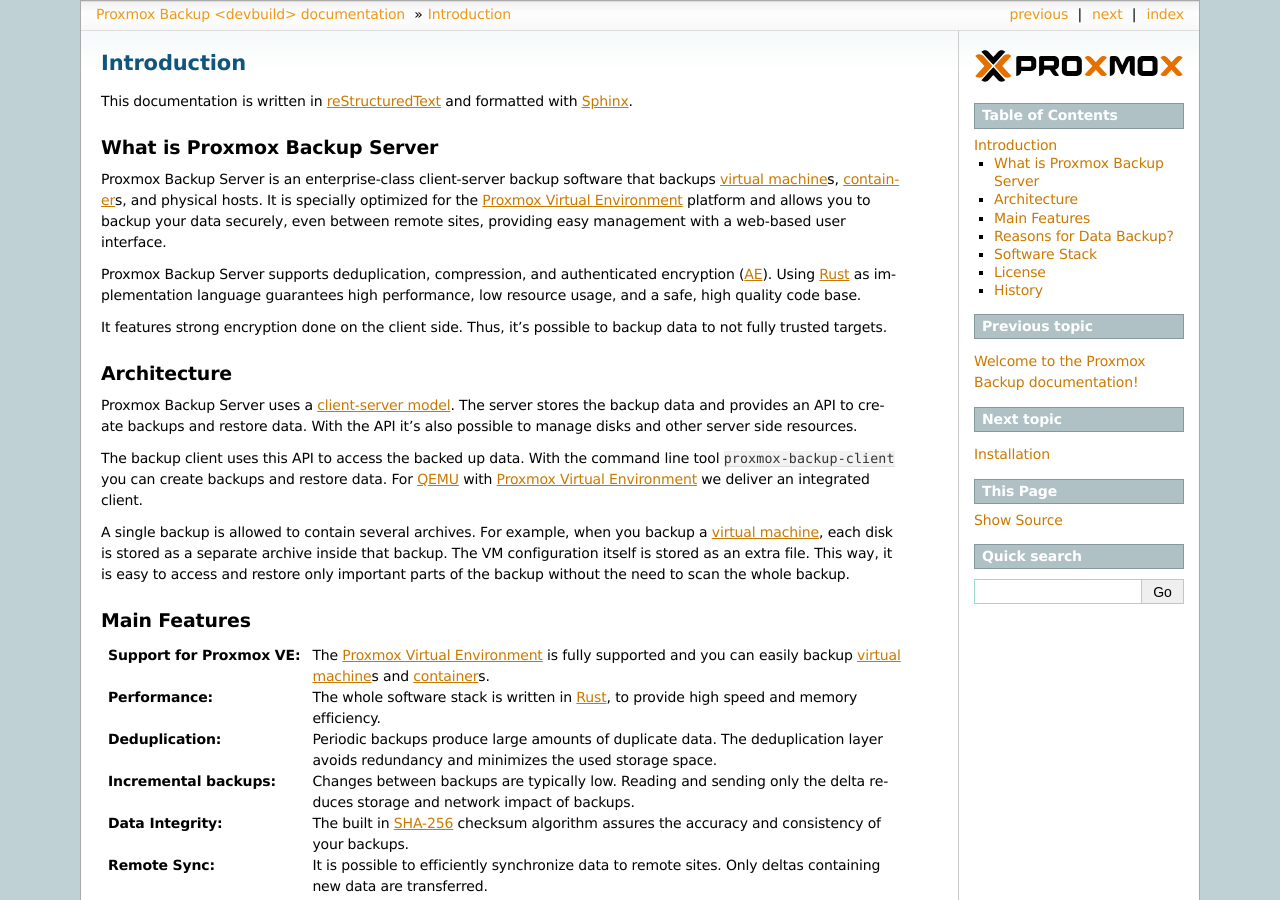
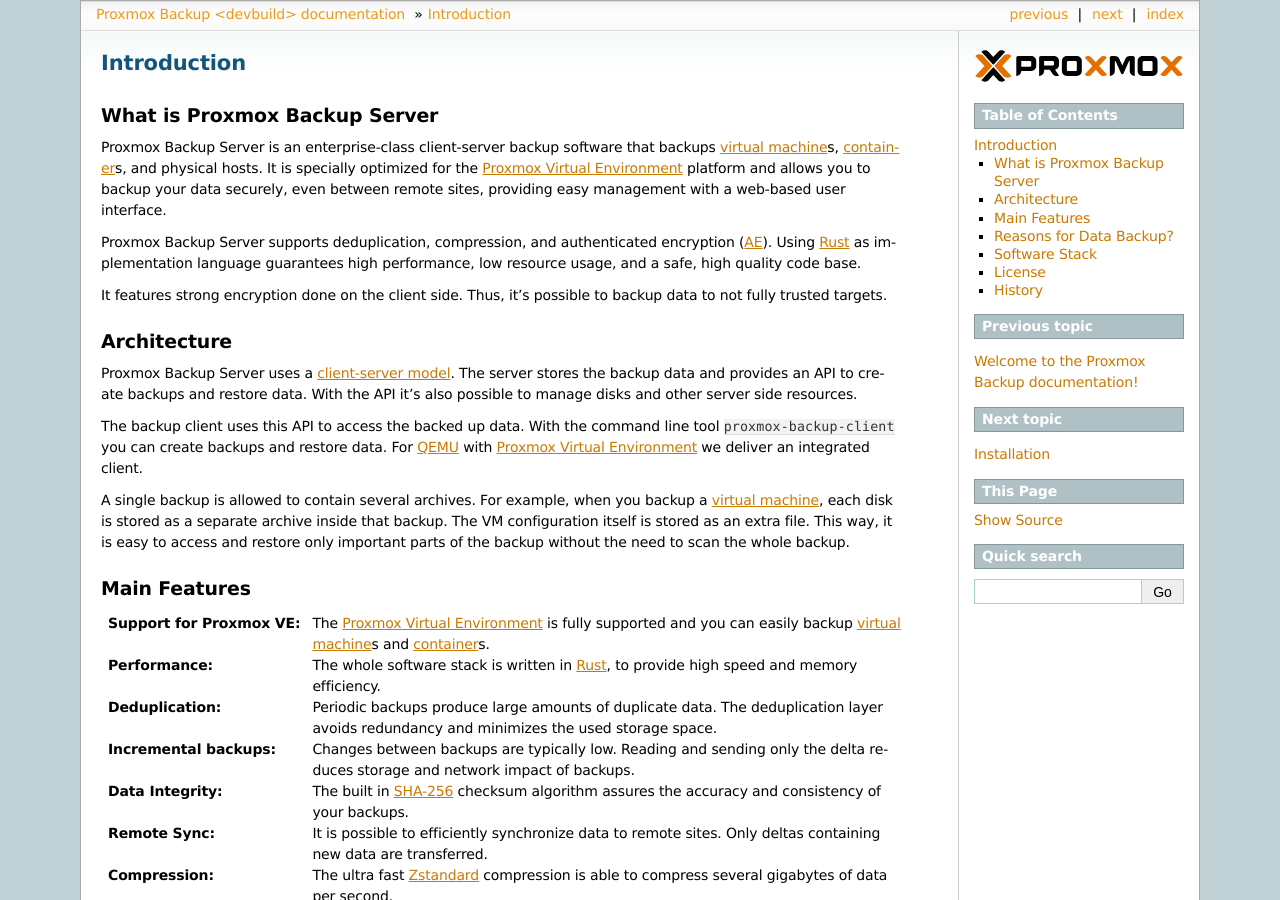
Before and after one commit to proxmox/proxmox-backup, a Sphinx documentation site: the page built from docs/introduction.rst, in a window 1280 px wide and 900 px high. Built offline with Sphinx 7.4.7, drawn with Linux system fonts in a browser that asks for light colours; pages that are not in the unit, such as notebooks, are missing from menus.

Commit message:
docs: drop initial out of context sentence
the footer mentions sphinx and this feels weird to read as user
(which doesn't really cares what language/format the source of the
docs are in)

Signed-off-by: Thomas Lamprecht <t.lamprecht@proxmox.com>

```diff
--- a/docs/introduction.rst
+++ b/docs/introduction.rst
@@ -1,9 +1,5 @@
 Introduction
 ============
-
-This documentation is written in :term:`reStructuredText` and formatted with
-:term:`Sphinx`.
-
 
 What is Proxmox Backup Server
 -----------------------------
```
